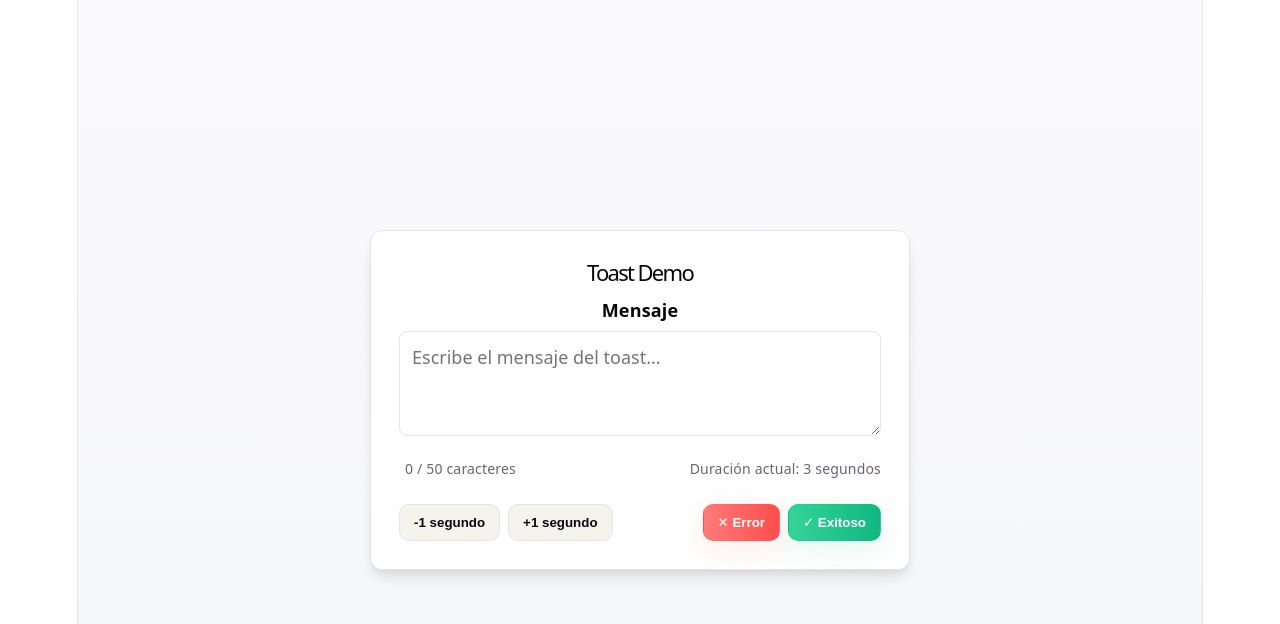
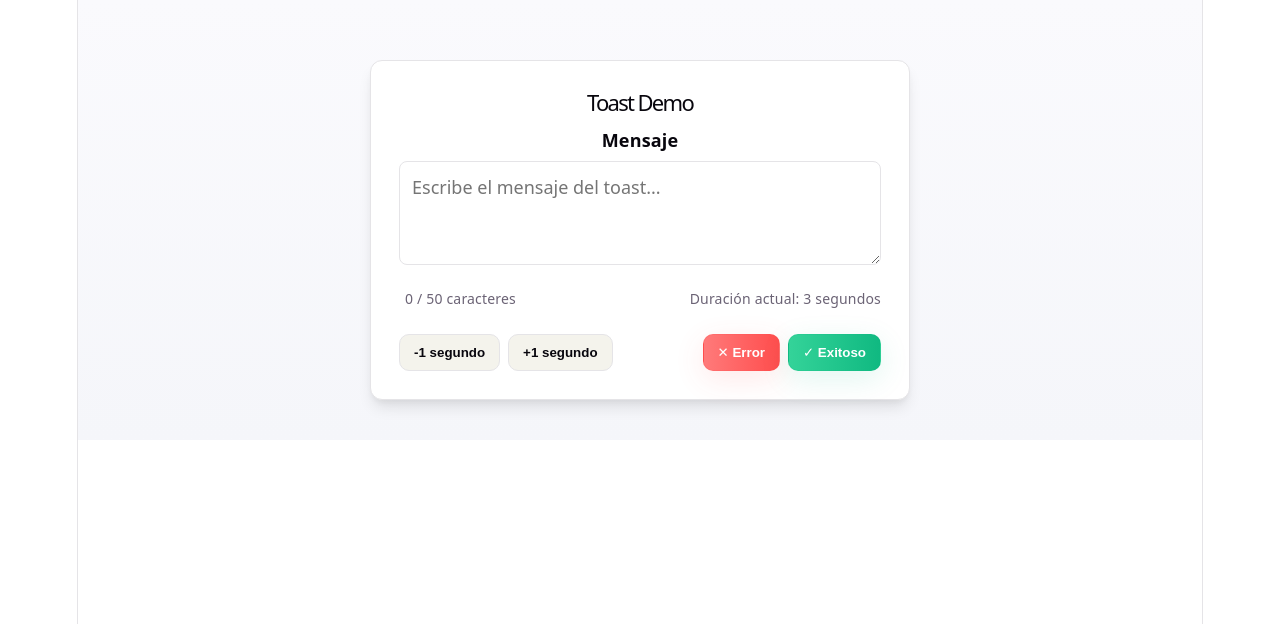
Before and after one commit to DiegoRiosV/NotificationsSystem, a React (Vite) app: page / in a window 1280 px wide. Shown: the top 624 px of the page. Built offline with nearby package versions, Linux system fonts and the light colour scheme.

Commit message:
style: ajuste de distribucion de los elementos

```diff
--- a/src/App.css
+++ b/src/App.css
@@ -185,11 +185,10 @@
 
 /* Toast demo layout and form visual styles */
 .app-container {
-  min-height: 100vh;
   display: flex;
   justify-content: center;
   align-items: center;
-  padding: 40px 20px;
+  padding: 60px 20px 40px;
   background: linear-gradient(180deg, rgba(250,250,253,1) 0%, rgba(245,246,250,1) 100%);
   box-sizing: border-box;
 }
--- a/src/components/toast/toast.css
+++ b/src/components/toast/toast.css
@@ -2,7 +2,9 @@
     display: flex;
     align-items: center;
     gap: 10px;
-
+    padding: 10px 16px;
+    border-radius: 10px;
+    box-shadow: 0 4px 14px rgba(16, 24, 40, 0.08);
     transition: opacity 0.3s ease, transform 0.3s ease;
 }
 
@@ -49,7 +51,7 @@
 
 /* Si se quiere limitar el ancho de cada toast cuando el contenedor es full-width */
 .toast-container > .toast {
-    width: 100%;
+    width: fit-content;
     max-width: 540px;
 }
 .toast.success {
```
